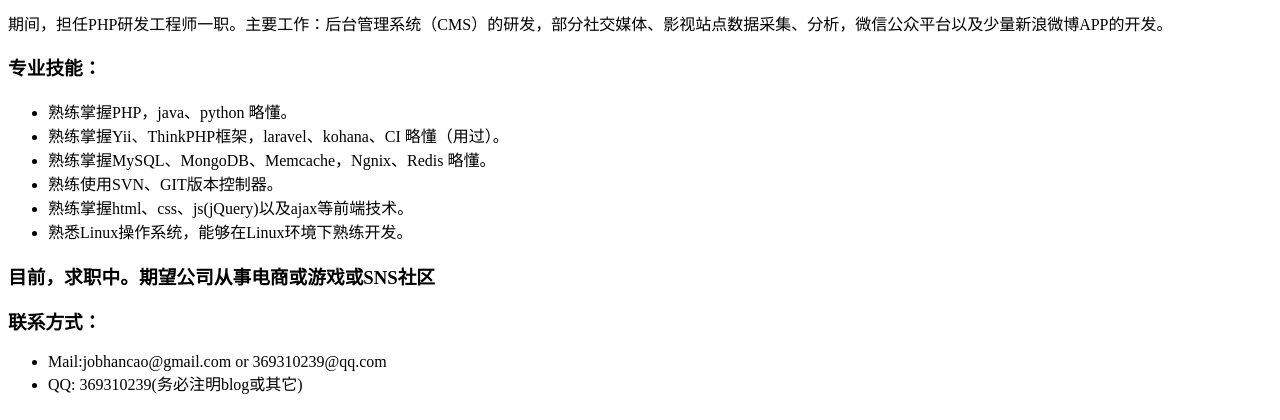
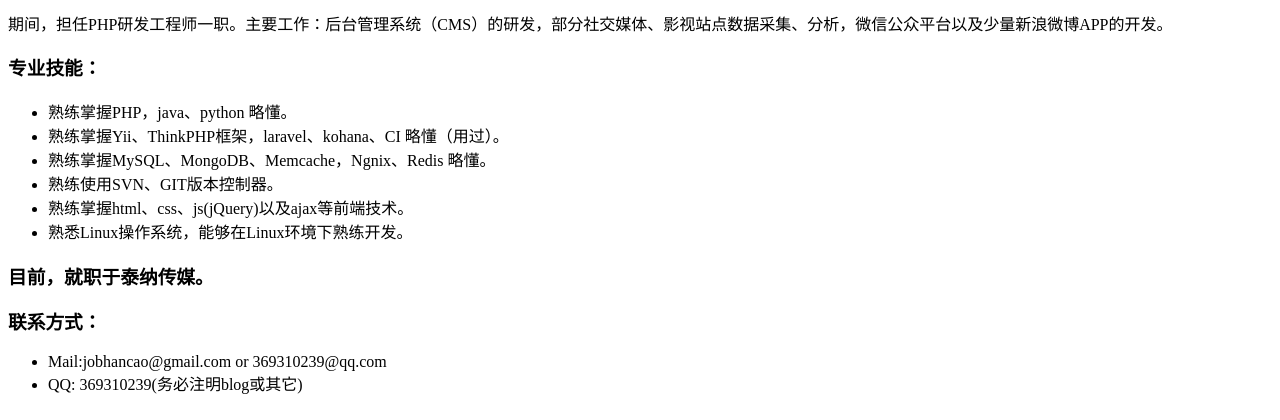
Before and after one commit to straysh/s_blog, a PHP site: page / in a window 1280 px wide. Shown: the part 380-800 px from the top of the page. Run offline with PHP 8.4, Linux system fonts and the light colour scheme.

Commit message:
back to office work

```diff
--- a/frontend/controllers/SiteController.php
+++ b/frontend/controllers/SiteController.php
@@ -7,7 +7,7 @@ class SiteController extends Controller
 
 	public function actionIndex()
 	{
-		$this->render('/profile/index', array(
+		$this->render('index', array(
 
 			));
 	}
--- a/frontend/views/profile/index.php
+++ b/frontend/views/profile/index.php
@@ -11,7 +11,7 @@
 	<li>熟练掌握html、css、js(jQuery)以及ajax等前端技术。</li>
 	<li>熟悉Linux操作系统，能够在Linux环境下熟练开发。</li>
 </ul>
-<h3>目前，求职中。期望公司从事电商或游戏或SNS社区</h3><h3>联系方式：</h3>
+<h3>目前，就职于泰纳传媒。</h3><h3>联系方式：</h3>
 <ul>
 	<li>Mail:jobhancao@gmail.com or 369310239@qq.com</li>
 	<li>QQ: 369310239(务必注明blog或其它)</li>
```
